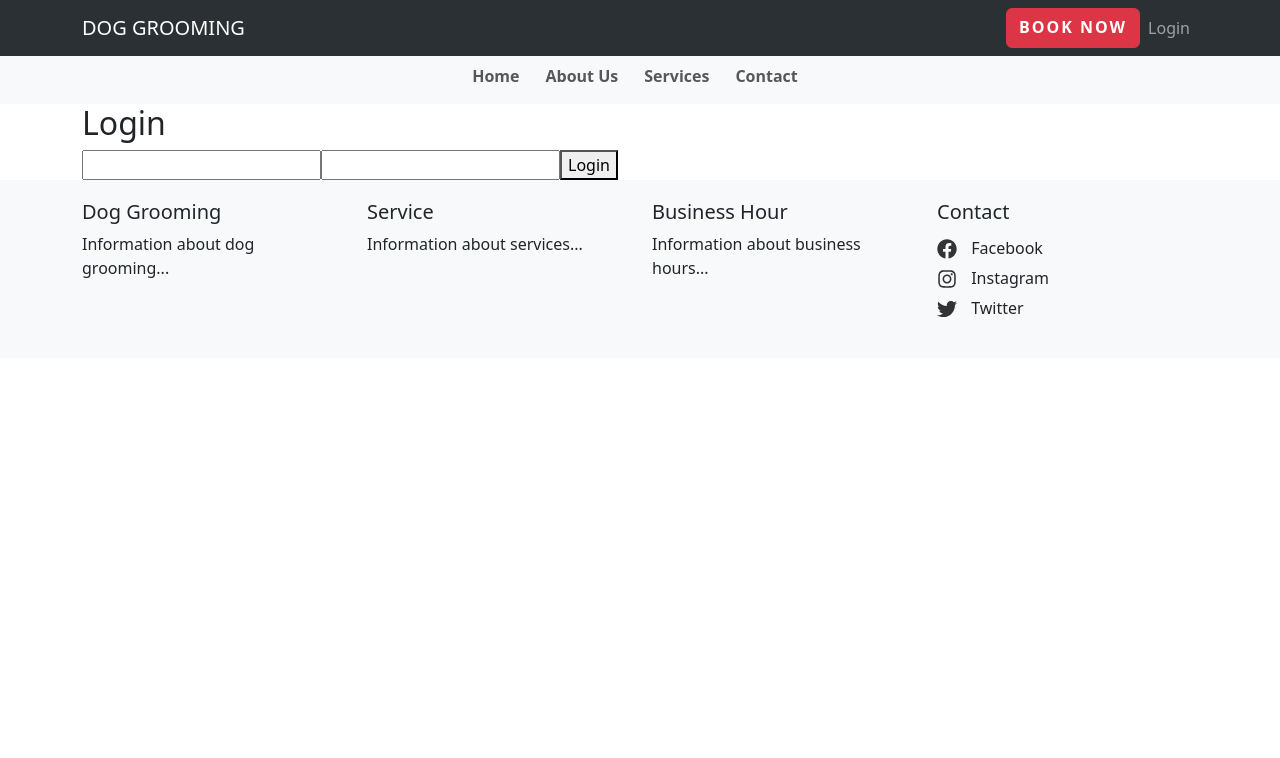
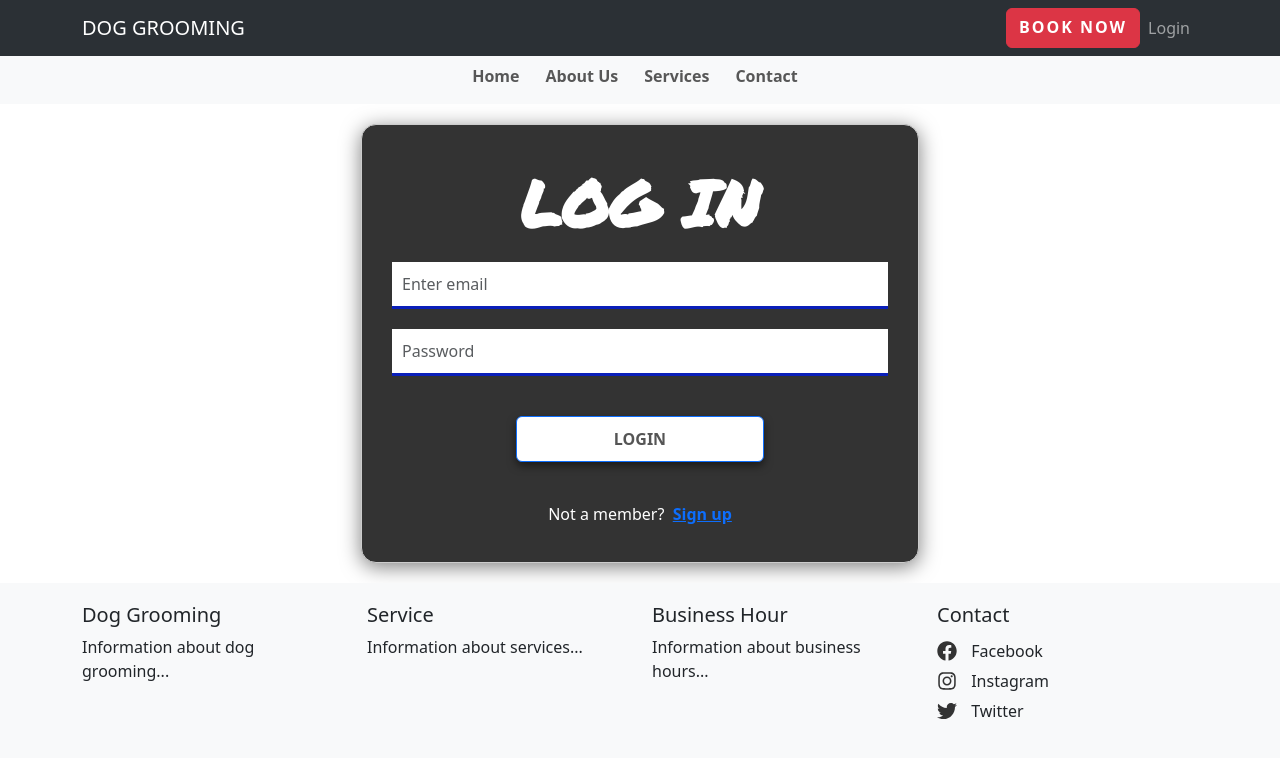
Before and after one commit to kbaitubayev/PRJ666-front, a Next.js app: page /auth/login in a window 1280 px wide. Shown: the top 758 px of the page. Built offline with nearby package versions, Linux system fonts and the light colour scheme.

Commit message:
Added about page, update login and register pages

```diff
--- a/pages/auth/login.js
+++ b/pages/auth/login.js
@@ -4,6 +4,11 @@ import { useForm } from 'react-hook-form';
 import { useRouter } from 'next/router';
 import api from '../../services/api';
 import UserDisplay from '../../components/UserDisplay';
+import Head from 'next/head';
+import Link from 'next/link';
+import { Form, Button } from 'react-bootstrap';
+import styles from '../../styles/Login.module.css';
+
 //import api from '../services/api';
 
 const Login = () => {
@@ -42,22 +47,34 @@ const Login = () => {
   };
 
   return (
-    <div>
-      <h2>Login</h2>
-      <form onSubmit={handleSubmit(onSubmit)}>
-        {/* Form fields go here, e.g., email, password, etc. */}
-        <input {...register('email', { required: 'Email is required' })} />
-        <input type="password" {...register('password', { required: 'Password is required' })} />
+    <div className={styles['login-container']}>
+        <Head>
+          <link href="https://fonts.googleapis.com/css2?family=Permanent+Marker&display=swap" rel="stylesheet" />
+        </Head>
+        <h1 style={{ fontFamily: 'Permanent Marker, cursive', fontWeight: 'bold', fontSize: '4em', textAlign: "center", margin: "20px 0" }}>
+          LOG IN
+        </h1>
+        <Form onSubmit={handleSubmit(onSubmit)}>
+          <Form.Group controlId="formBasicEmail">
+            <Form.Control type="email" placeholder="Enter email" className={styles['form-control']} />
+          </Form.Group>
 
-        <button type="submit" disabled={isLoading}>Login</button>
+          <Form.Group controlId="formBasicPassword">
+            <Form.Control type="password" placeholder="Password" className={styles['form-control']} />
+          </Form.Group>
 
-        {/* Display login error, if any */}
-        {errors.apiError && <p>{errors.apiError.message}</p>}
-
-        {/* Display user email if available */}
-        <UserDisplay userEmail={userEmail} />
-      </form>
-    </div>
+          <div className={styles['button-container']}>
+            <Button variant="primary" type="submit" className={styles['button']}>
+              LOGIN
+            </Button>
+          </div>
+          <p className={styles['signup-text']}>Not a member? &nbsp;
+            <Link href="/auth/register" passHref legacyBehavior>
+              <a>Sign up</a>
+            </Link>
+          </p>
+        </Form>
+      </div>
   );
 };
 
--- /dev/null
+++ b/styles/Login.module.css
@@ -0,0 +1,48 @@
+.login-container {
+    width: 50%;
+    margin: 20px auto;
+    padding: 20px 30px;
+    border: 1px solid #cccccc;
+    border-radius: 15px;
+    box-shadow: 0px 4px 20px rgba(0, 0, 0, 0.5);
+    background-color: #333;
+    color: #fff;
+}
+
+.button {
+    width: 50%;
+    margin: 20px 0;
+    padding: 10px;
+    box-shadow: 0px 4px 8px rgba(0, 0, 0, 0.5);
+    /* Horizontal offset, vertical offset, blur radius, color */
+    font-weight: bold;
+    background-color: #fff;
+    color: #555;
+}
+
+.button-container {
+    display: flex;
+    justify-content: center;
+}
+
+.form-control {
+    border: none;
+    border-bottom: 3px solid #0a1fb9;
+    border-radius: 0;
+    padding: 10px;
+    margin: 20px auto;
+    box-sizing: border-box;
+    outline: none;
+    background-color: #fff;
+    color: #444;
+}
+
+.signup-text {
+    text-align: center;
+    margin-top: 20px;
+}
+
+.signup-text a {
+    font-weight: bold;
+    text-decoration: underline;
+}
```
Also changed, not shown: pages/about.js (added, +7 -0 lines), pages/auth/register.js (+33 -9 lines), pages/services.js (+8 -9 lines), styles/global.css (added).
